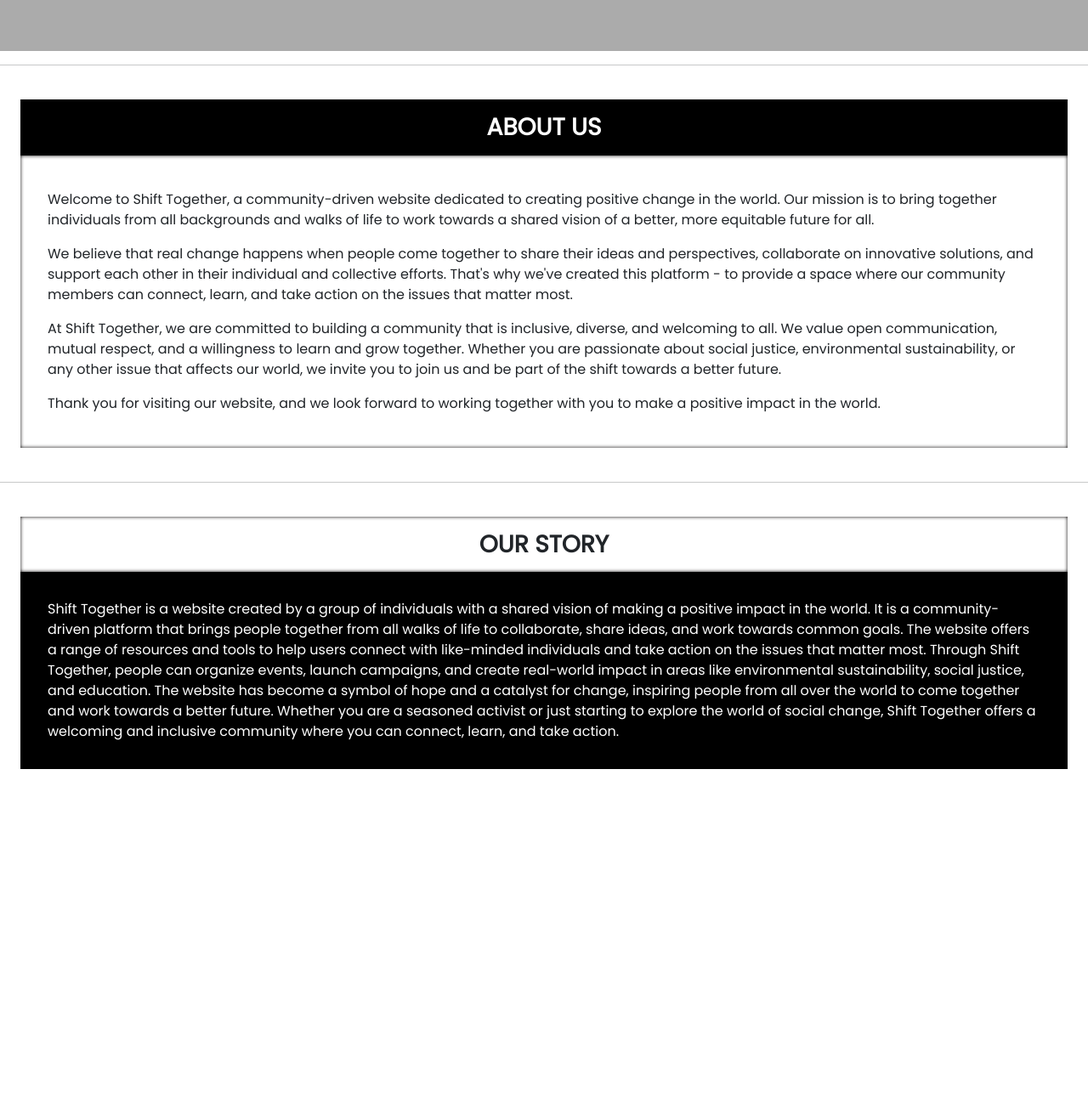
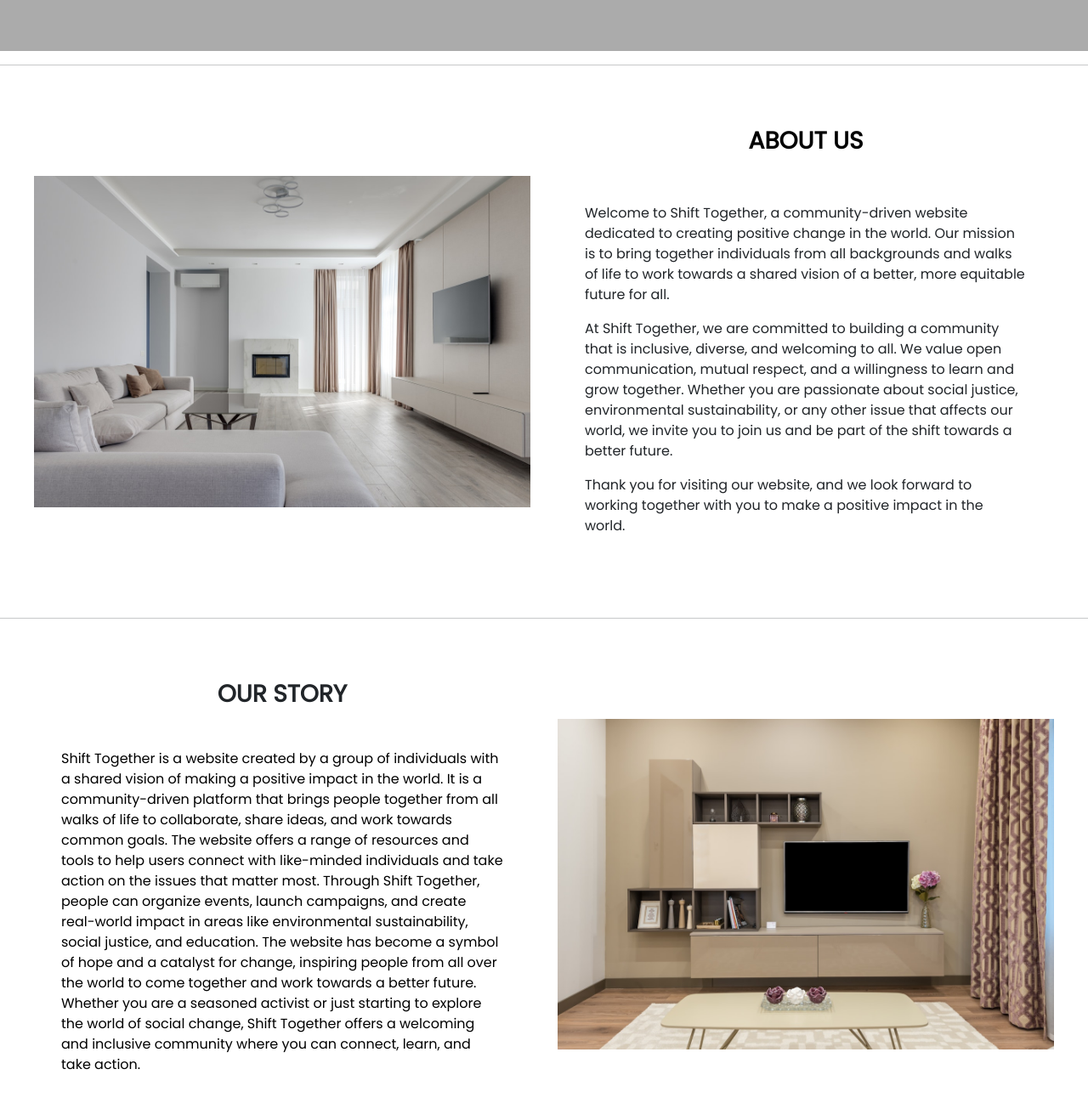
Before and after one commit to SonuMunda/shift-together, a React (Vite) app in the folder client/: page /about in a window 1280 px wide. Shown: the part 540-1838 px from the top of the page at 85% size. Before the commit the page ends 1469 px from the top, so only its background shows below. Built offline with nearby package versions, Linux system fonts and the light colour scheme.

Commit message:
about page modified

```diff
--- a/client/src/Pages/About/About.css
+++ b/client/src/Pages/About/About.css
@@ -6,16 +6,30 @@
     background-color: #ababab;
 }
 
+.about-row{
+    display: flex;
+    align-items: center;
+    justify-content: center;
+}
+
+.about-col{
+    margin: 1rem;
+   height: 100%;
+    width: 50%;
+}
+
+.about-col img{
+    width: 100%;
+}
+
 
 .about-us-heading{
-    background-color: #000;
-    color: rgb(255, 255, 255);
+    color: rgb(0, 0, 0);
 }
 
 .about-us-text{
     padding: 2rem;
     background-color: #ffffff;
-    box-shadow: inset 0 0 4px rgb(8, 5, 5);
 }
 
 .about-us-text p{
@@ -25,12 +39,27 @@
 
 /* Story */
 
+.story-row{
+    display: flex;
+    align-items: center;
+    justify-content: center;
+}
+
+.story-col{
+    margin: 1rem;
+    height: 100%;
+    width: 50%;
+}
+
+.story-col img{
+    width: 100%;
+}
+
 .story-heading{
-    box-shadow: inset 0 0 4px rgb(8, 5, 5);
+
 }
 
 .story-text{
     padding: 2rem;
-    color: white;
-    background-color: #000;
+    color: rgb(0, 0, 0);
 }
--- a/client/src/Pages/About/About.jsx
+++ b/client/src/Pages/About/About.jsx
@@ -1,11 +1,12 @@
 import React from "react";
 import "./About.css";
+import aboutImg from "/images/about-image-1.jpg";
+import storyImg from "/images/about-image-2.jpg";
 import RentWidget from "../../components/RentWidget/RentWidget";
 const About = () => {
   return (
     <div className="main-wrapper">
-
-<RentWidget/>
+      <RentWidget />
 
       <section className="about-intro">
         <div className="intro-container">
@@ -22,34 +23,36 @@
       <hr />
       <section className="about-us">
         <div className="about-us-container p-4">
+          <div className="about-row">
+            <div className="about-col">
+              <div className="about-us-img">
+                <img src={aboutImg} alt="" />
+              </div>
+            </div>
+            <div className="about-col">
               <div className="about-us-content">
                 <div className="about-us-heading p-3">
-              <h3 className="text-uppercase text-center fw-bold ">About us</h3>
+                  <h3 className="text-uppercase text-center fw-bold ">
+                    About us
+                  </h3>
                 </div>
                 <div className="about-us-text">
                   <p>
-                Welcome to Shift Together, a community-driven website dedicated
-                to creating positive change in the world. Our mission is to
-                bring together individuals from all backgrounds and walks of
-                life to work towards a shared vision of a better, more equitable
-                future for all.
+                    Welcome to Shift Together, a community-driven website
+                    dedicated to creating positive change in the world. Our
+                    mission is to bring together individuals from all
+                    backgrounds and walks of life to work towards a shared
+                    vision of a better, more equitable future for all.
                   </p>
+
                   <p>
-                We believe that real change happens when people come together to
-                share their ideas and perspectives, collaborate on innovative
-                solutions, and support each other in their individual and
-                collective efforts. That's why we've created this platform - to
-                provide a space where our community members can connect, learn,
-                and take action on the issues that matter most.
-              </p>
-              <p>
-                At Shift Together, we are committed to building a community that
-                is inclusive, diverse, and welcoming to all. We value open
-                communication, mutual respect, and a willingness to learn and
-                grow together. Whether you are passionate about social justice,
-                environmental sustainability, or any other issue that affects
-                our world, we invite you to join us and be part of the shift
-                towards a better future.
+                    At Shift Together, we are committed to building a community
+                    that is inclusive, diverse, and welcoming to all. We value
+                    open communication, mutual respect, and a willingness to
+                    learn and grow together. Whether you are passionate about
+                    social justice, environmental sustainability, or any other
+                    issue that affects our world, we invite you to join us and
+                    be part of the shift towards a better future.
                   </p>
                   <p>
                     Thank you for visiting our website, and we look forward to
@@ -59,33 +62,48 @@
                 </div>
               </div>
             </div>
+          </div>
+        </div>
       </section>
       <hr />
       <section className="story">
         <div className="story-container p-4">
+          <div className="story-row">
+            <div className="story-col">
               <div className="story-content">
                 <div className="story-heading p-3">
-              <h3 className="text-center text-uppercase fw-bold ">Our Story</h3>
+                  <h3 className="text-center text-uppercase fw-bold ">
+                    Our Story
+                  </h3>
                 </div>
                 <div className="story-text">
                   <p>
-                Shift Together is a website created by a group of individuals
-                with a shared vision of making a positive impact in the world.
-                It is a community-driven platform that brings people together
-                from all walks of life to collaborate, share ideas, and work
-                towards common goals. The website offers a range of resources
-                and tools to help users connect with like-minded individuals and
-                take action on the issues that matter most. Through Shift
-                Together, people can organize events, launch campaigns, and
-                create real-world impact in areas like environmental
-                sustainability, social justice, and education. The website has
-                become a symbol of hope and a catalyst for change, inspiring
-                people from all over the world to come together and work towards
-                a better future. Whether you are a seasoned activist or just
-                starting to explore the world of social change, Shift Together
-                offers a welcoming and inclusive community where you can
-                connect, learn, and take action.
+                    Shift Together is a website created by a group of
+                    individuals with a shared vision of making a positive impact
+                    in the world. It is a community-driven platform that brings
+                    people together from all walks of life to collaborate, share
+                    ideas, and work towards common goals. The website offers a
+                    range of resources and tools to help users connect with
+                    like-minded individuals and take action on the issues that
+                    matter most. Through Shift Together, people can organize
+                    events, launch campaigns, and create real-world impact in
+                    areas like environmental sustainability, social justice, and
+                    education. The website has become a symbol of hope and a
+                    catalyst for change, inspiring people from all over the
+                    world to come together and work towards a better future.
+                    Whether you are a seasoned activist or just starting to
+                    explore the world of social change, Shift Together offers a
+                    welcoming and inclusive community where you can connect,
+                    learn, and take action.
                   </p>
+                </div>
+              </div>
+            </div>
+
+            <div className="story-col">
+              <div className="story-img">
+                <img src={storyImg} alt="" />
+              </div>
             </div>
           </div>
         </div>
```
Also changed, not shown: client/public/images/about-image-1.jpg (added), client/public/images/about-image-2.jpg (added). Lines whose indentation alone changed are shown as unchanged.
